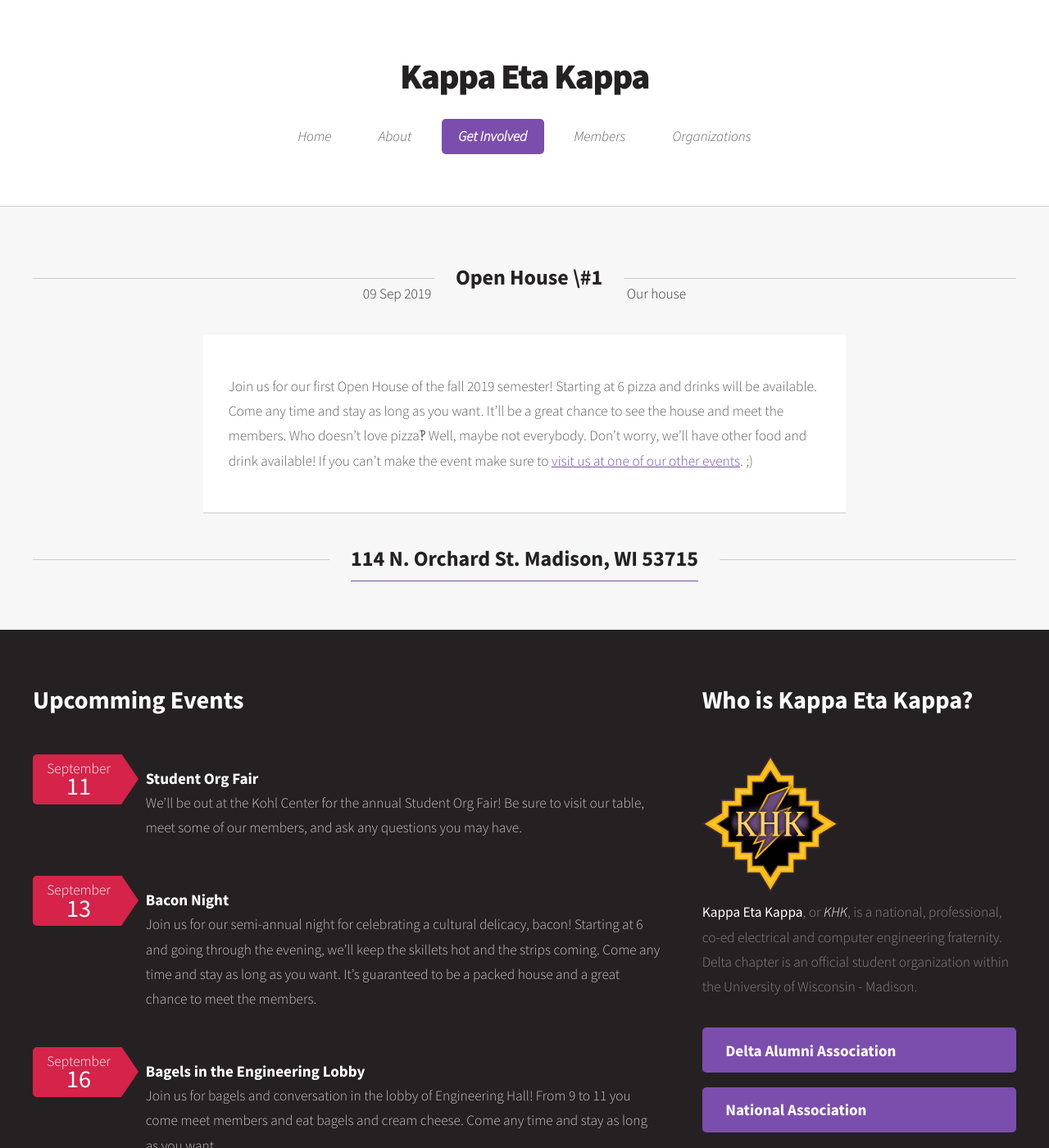
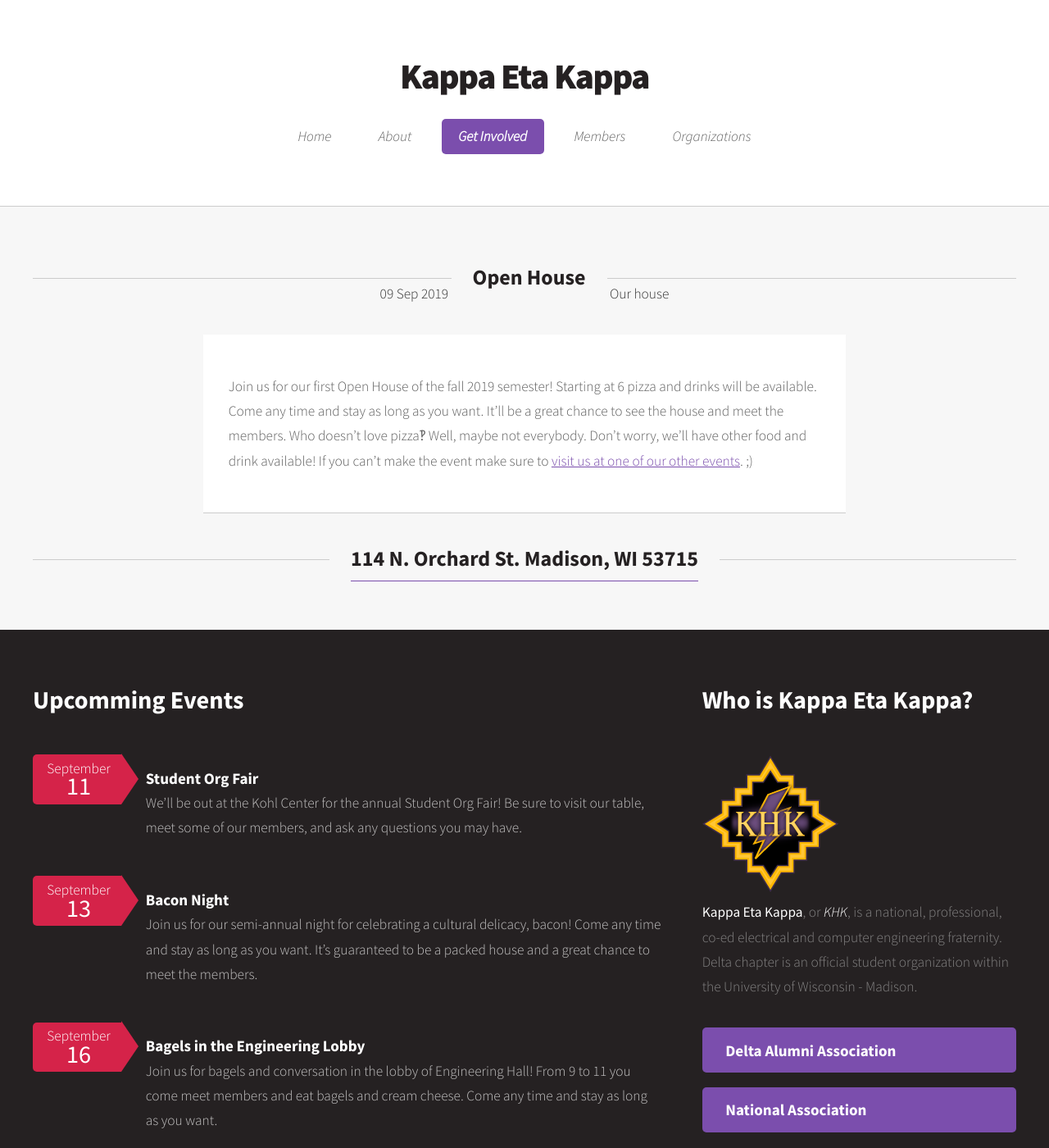
Before and after one commit to KappaEtaKappa/KappaEtaKappa.github.io, a Jekyll site: the page built from _events/2019-09-09-openhouse.md, in a window 1280 px wide and 1400 px high. Shown: the whole window at 82% size. Built offline with Jekyll 4.4.1, drawn with Linux system fonts in a browser that asks for light colours.

Commit message:
Removed numbers from openhouse, content for bacon

```diff
--- a/_events/2019-09-09-openhouse.md
+++ b/_events/2019-09-09-openhouse.md
@@ -1,5 +1,5 @@
 ---
-title: Open House \#1
+title: Open House
 featured:
 location: Our house
 address: >-
--- a/_events/2019-09-13-bacon-night.md
+++ b/_events/2019-09-13-bacon-night.md
@@ -7,6 +7,6 @@
   Madison, WI 53715
 ---
 
-Join us for our semi-annual night for celebrating a cultural delicacy, bacon! Starting at 6 and going through the evening, we'll keep the skillets hot and the strips coming. Come any time and stay as long as you want. It's guaranteed to be a packed house and a great chance to meet the members.
+Join us for our semi-annual night for celebrating a cultural delicacy, bacon! Come any time and stay as long as you want. It's guaranteed to be a packed house and a great chance to meet the members.
 <!-- More -->
-Who doesn't love bacon‽ Well, a few religions, diets, and life-styles choices. Don't worry, we'll have other food and drink available! If the smell's still too strong for ya, we understand. We'll make sure to air out the kitchen before you [visit us at one of our other events]({{site.baseurl}}/events). ;)
+Who doesn't love bacon‽ Well, a few religions, diets, and life-styles choices. Don't worry, we'll have other food and drink available!
```
Also changed, not shown: _events/2019-09-16-openhouse.md (+1 -1 lines), _events/2019-09-23-openhouse.md (+1 -1 lines).
